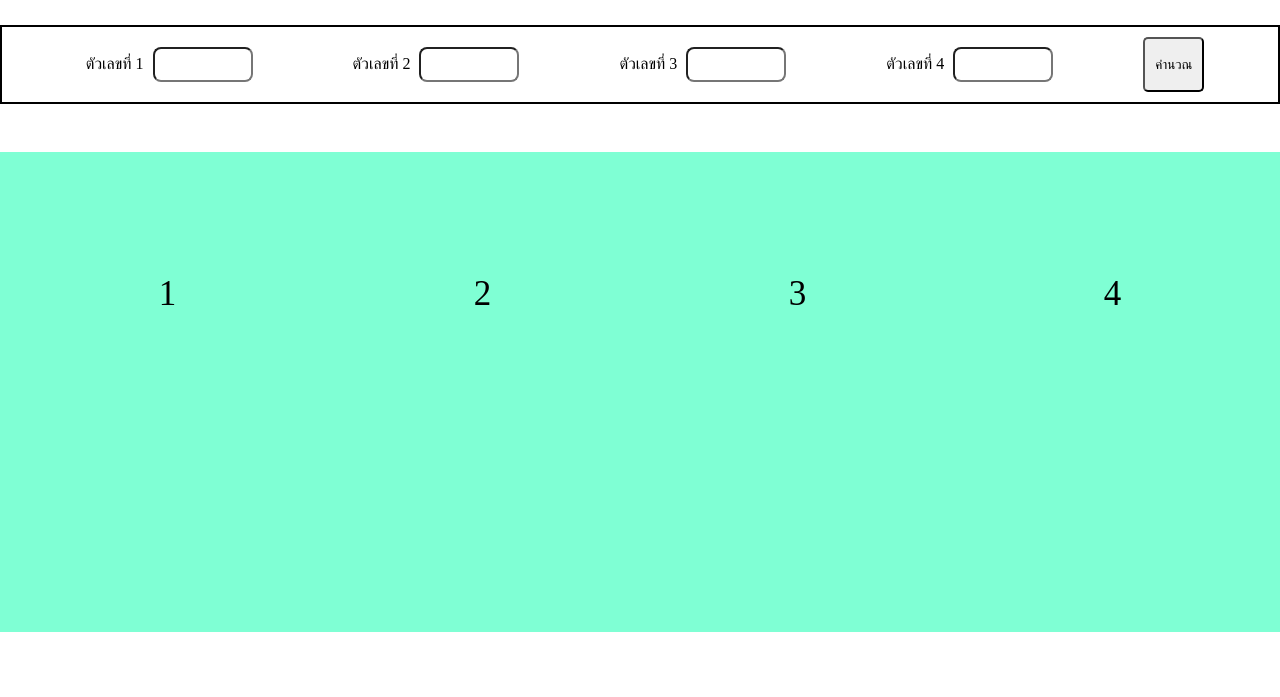
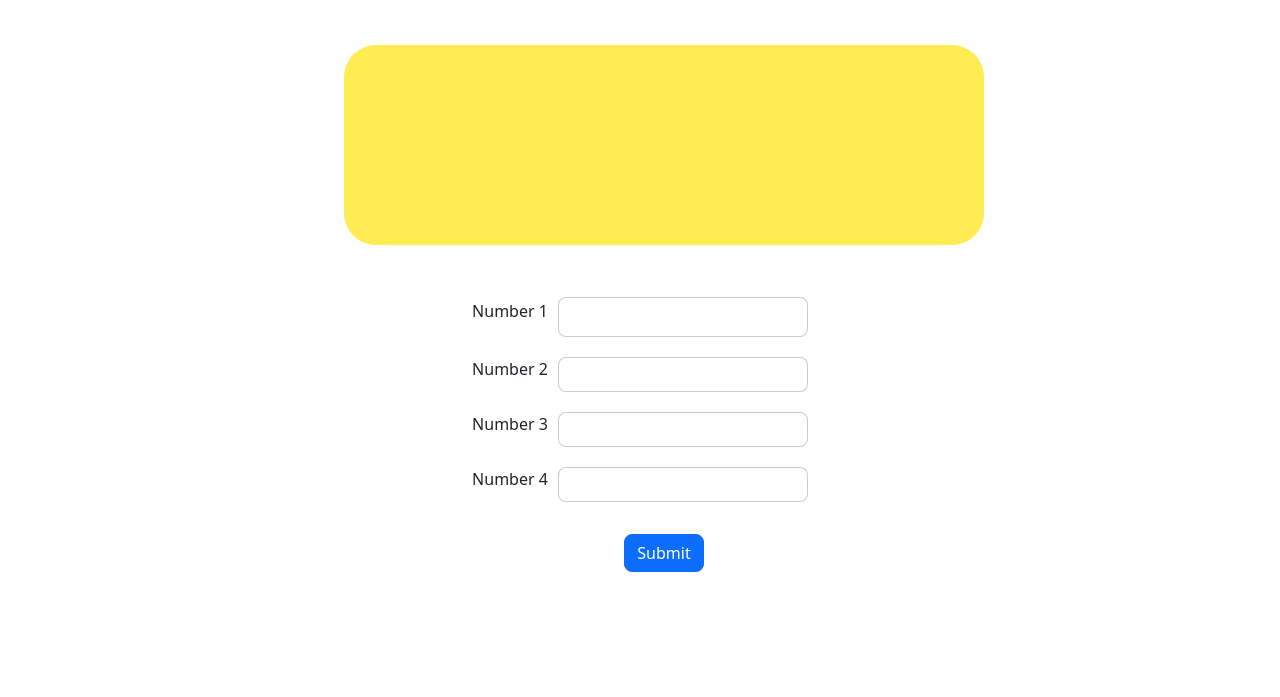
Before and after one commit to nattapong488/Test_builk, a plain HTML site: page game24/index.html in a window 1280 px wide. Shown: the part 103-800 px from the top of the page. Drawn offline with nearby package versions, Linux system fonts and the light colour scheme.

Commit message:
Complete version

```diff
--- a/game24/index.html
+++ b/game24/index.html
@@ -2,46 +2,62 @@
 <html lang="en">
 
 <head>
-    <meta charset="UTF-8">
-    <meta http-equiv="X-UA-Compatible" content="IE=edge">
-    <meta name="viewport" content="width=device-width, initial-scale=1.0">
-    <link rel="stylesheet" href="style.css">
-    <title>Game-24</title>
-    <div class="input-number">
-        <div>
-            <label for="input-1">ตัวเลขที่ 1</label>
-            <input type="number" id="input-1" max="9" min="1" oninput="Input1(this.value)">
-        </div>
-        <div>
-            <label for="input-2">ตัวเลขที่ 2</label>
-            <input type="number" id="input-2" max="9" min="1" oninput="Input2(this.value)">
-        </div>
-        <div>
-            <label for="input-3">ตัวเลขที่ 3</label>
-            <input type="number" id="input-3" max="9" min="1" oninput="Input3(this.value)">
-        </div>
-        <div>
-            <label for="input-4">ตัวเลขที่ 4</label>
-            <input type="number" id="input-4" max="9" min="1" oninput="Input4(this.value)">
-        </div>
-        <button id="btn" onclick="recieveInput()">คำนวณ</button>
+  <meta charset="UTF-8">
+  <meta http-equiv="X-UA-Compatible" content="IE=edge">
+  <meta name="viewport" content="width=device-width, initial-scale=1.0">
+  <link rel="stylesheet" href="https://cdn.jsdelivr.net/npm/bootstrap@5.2.0-beta1/dist/css/bootstrap.min.css">
+  <link rel="stylesheet" href="style.css">
+  <title>Game24</title>
 
-    </div>
-
-    <!-- show -->
-    <div id="show">
-        <p id="show-1">1</p>
-        <p id="show-2">2</p>
-        <p id="show-3">3</p>
-        <p id="show-4">4</p>
-        <p id="result"></p>
-    </div>
-
-    <script src="index.js"></script>
 </head>
 
 <body>
+  <header>
+    <div class="px-3 py-2 bg-dark text-white mb-5 d-flex justify-content-center align-items-center" style="height:100px;">
+       <p class="pgame">Game<span class="s24">24</span></p>
+    </div>
 
+  </header>
+
+  <main>
+    <!-- message -->
+    <div
+      class="rounded-5  show-operator d-flex justify-content-center w-50 ms-lg-5 ms-md-4 ms-sm-5 align-items-center"
+      style="height: 200px; background-color: #FFEB52;">
+      <p id="message" class="h-25 fs-1" style="color: #1F0303;"> </p>
+    </div>
+
+    <form class="mt-5 mb-3">
+      <div class="mb-3 d-1">
+        <!-- <label for="exampleInputEmail1" class="form-label">Number 1
+        <input type="number" class="form-control form-check-inline " max="9" min="1" id="num1" oninput="store1(this.value)"> -->
+        <label for="exampleInputEmail1" class="form-label ">Number 1 </label>
+          <input type="number" class="form-check-input " max="9" min="1" id="num1" oninput="store1(this.value)">
+     </div>
+      <div class="mb-3 d-1">
+        <label for="exampleInputPassword1" class="form-label ">Number 2</label>
+        <input type="number" class="form-check-input" max="9" min="1" id="num2" oninput="store2(this.value)">
+      </div>
+      <div class="mb-3 d-1">
+        <label for="exampleInputEmail1" class="form-label">Number 3</label>
+        <input type="number" class="form-check-input " max="9" min="1" id="num3" oninput="store3(this.value)">
+      </div>
+      <div class="mb-3 d-1">
+        <label for="exampleInputPassword1" class="form-label ">Number 4</label>
+        <input type="number" class="form-check-input " max="9" min="1" id="num4" oninput="store4(this.value)">
+      </div>
+
+
+    </form>
+    <button  class="btn btn-primary  w-auto rounded-3 ms-5" onclick="cal()">Submit</button>
+    <!-- <div class="input-group-text mt-5 w-25">
+      <input type="number" id="typeNumber" class="form-control" />
+      <label class="form-label" for="typeNumber"> Number input</label>
+    </div> -->
+
+  </main>
+  <script src="index.js"></script>
+  <script src="	https://cdn.jsdelivr.net/npm/bootstrap@5.2.0-beta1/dist/js/bootstrap.bundle.min.js"></script>
 </body>
 
 </html>
--- a/game24/index.js
+++ b/game24/index.js
@@ -1,83 +1,72 @@
-// input number
-const number1 = document.getElementById("input-1");
-const number2 = document.getElementById("input-2");
-const number3 = document.getElementById("input-3");
-const number4 = document.getElementById("input-4");
+let oper = ["+", "-", "*", "/"];
+let oper2 = ["+", "-", "*", "/"];
+let oper3 = ["+", "-", "*", "/"];
 
-// show number
-const show1 = document.getElementById("show-1");
-const show2 = document.getElementById("show-2");
-const show3 = document.getElementById("show-3");
-const show4 = document.getElementById("show-4");
-
-// button
-const btnCalculate = document.getElementById("btn");
-const result = document.getElementById("result");
-let n1 = [];
-let n2 = [];
-let n3 = [];
-let n4 = [];
-
-function Input1(val) {
-  n1 = parseInt(val);
-  show1.innerHTML = parseInt(val);
+let num1 = "";
+let num2 = "";
+let num3 = "";
+let num4 = "";
+function store1(val) {
+  num1 = val;
+}
+function store2(val) {
+  num2 = val;
+}
+function store3(val) {
+  num3 = val;
+}
+function store4(val) {
+  num4 = val;
 }
 
-function Input2(val) {
-  n2 = parseInt(val);
-  show2.innerHTML = parseInt(val);
+// let arr1 = oper.map((item) => {
+//   return item;
+// });
+
+// console.log(arr1);
+let keep = "";
+let checkInput = false;
+function cal() {
+  let text = "";
+  try {
+    for (let i = 0; i < oper.length; i++) {
+      for (let j = 0; j < oper2.length; j++) {
+        for (let k = 0; k < oper3.length; k++) {
+          text = ` ${num1} ${oper[i]} ${num2}  ${oper[j]} ${num3} ${oper[k]} ${num4}`;
+          let func = eval(text);
+          // console.log(func);
+          if (func === 24) {
+            document.getElementById("message").innerHTML += text + "<br>";
+            checkInput = true;
           }
-function Input3(val) {
-  n3 = parseInt(val);
-  show3.innerHTML = parseInt(val);
         }
-function Input4(val) {
-  n4 = parseInt(val);
-  show4.innerHTML = parseInt(val);
+      }
+      // keep = num1 + oper[i] +num2;
+    }
+  } catch (error) {
+    document.getElementById("message").innerHTML =
+      "eror Program can't calculate";
   }
 
-function recieveInput() {
-  if (
-    n1 !== n2 &&
-    n1 !== n3 &&
-    n1 !== n4 &&
-    n2 !== n3 &&
-    n2 !== n4 &&
-    n3 !== n4
-  ) {
-    let ga = [];
-    // result.innerHTML = `${n1} + ${n2} + ${n3} + ${n4}`;
-    result.innerHTML = cal24(n1, n2, n3, n4);
-    // console.log(n1 + n2 + n3 + n4);
-  } else {
-    number1.value = "";
-    number2.value = "";
-    number3.value = "";
-    number4.value = "";
-
-    show1.innerHTML = 1;
-    show2.innerHTML = 2;
-    show3.innerHTML = 3;
-    show4.innerHTML = 4;
-
-    result.innerHTML = " ";
-    alert("ตัวเลขซ้ำกัน ใส่ตัวเลขใหม่อีกรอบ");
+  function check() {
+    if (checkInput == false) {
+      document.getElementById("message").innerHTML = "";
+      alert("ตัวเลขชุดนี้ไม่สามารถทำให้ผลลัพธ์กลายเป็น 24 ได้");
     }
   }
 
-function cal24(num1, num2, num3, num4) {
-  if (num1 * num2 + num3 + num4 === 24) {
-    return `${num1} * ${num2} + ${num3} + ${num4}`
-  } else if (num1 * num2 + num3 - num4 === 24) {
-    return  `${num1} * ${num2} + ${num3} - ${num4}`
-  } else if (num1 * num2 - num3 + num4 === 24) {
-    return  `${num1} * ${num2} - ${num3} + ${num4}`
-  }else if (num1 * num2 - num3 - num4 === 24) {
-    return  `${num1}*${num2}-${num3}-${num4}`
+  function reset() {
+    document.getElementById("num1").value = "";
+    document.getElementById("num2").value = "";
+    document.getElementById("num3").value = "";
+    document.getElementById("num4").value = "";
+    checkInput = false;
   }
-   else {
-    // result.style.alignItems="center"
-    return "ชุดนี้ไม่สามารถทำให้ผลลัพธ์กลายเป็น 24 ได้";
+
+  check();
+  reset();
+
+  // console.log(text);
+  // console.log(num1);
+  // document.getElementById("message").innerHTML = func;
 }
-  // console.log(num1,num2,num3,num4)
-}
--- a/game24/style.css
+++ b/game24/style.css
@@ -1,62 +1,77 @@
-* {
+*{
     margin: 0;
     padding: 0;
     box-sizing: border-box;
 }
-.input-number{
-    width: 100vw;
-    height: auto;
-    margin-top: 8rem;
+main{
     display: flex;
-    flex-direction: row;
-    column-gap: 5rem;
-    justify-content: center;
-    border: 2px solid;
+    flex-direction: column;
+    align-items: center;
+}
+#num1{
+    width: 250px;
+    height: 40px;
+    border-width: 0.5px;
+    border-radius: 8px;
+    border-color: rgba(0, 0, 0, 0.2);
+    background-color: #fff;
+    margin-left: 10px;
     padding: 10px;
 }
-div{
+#num2{
+    width: 250px;
+    height: 35px;
+    border-width: 0.5px;
+    border-radius: 8px;
+    border-color: rgba(0, 0, 0, 0.2);
+    background-color: #fff;
+    margin-left: 10px;
     padding: 10px;
-   margin-top: 0rem;
-    /* height: 100px; */
-    /* border: 1px solid; */
-    /* height: 300px; */
+}
+#num3{
+    width: 250px;
+    height: 35px;
+    border-width: 0.5px;
+    border-radius: 8px;
+    border-color: rgba(0, 0, 0, 0.2);
+    background-color: #fff;
+    margin-left: 10px;
+    padding: 10px;
+}
+#num4{
+    width: 250px;
+    height: 35px;
+    border-width: 0.5px;
+    border-radius: 8px;
+    border-color: rgba(0, 0, 0, 0.2);
+    background-color: #fff;
+    margin-left: 10px;
+    padding: 10px;
+}
+.pgame{
+    font-size: 4rem;
+    color: #F6E207;
+    letter-spacing: 2px;
+    font-weight: bolder;
+
+}
+.s24{
+    font-weight: bolder;
+    color: #D2D0FB;
+    font-size: 3.5rem ;
+   margin-left: 10px;
 }
 
-input[type="number"] {
-    display: inline-block;
-    width: 100px;
-    border-radius: 8px;
-    padding: 8px;
-    text-align: center;
-    margin-left: 5px;
+#message{
+    font-weight: bolder;
 }
 
 
-/* show */
-#show{
-    position: relative;
-    background-color: aquamarine;
-    margin-top: 3rem;
-    height: 30rem;
-    display: flex;
-    flex-wrap: nowrap;
-    justify-content: space-around;
-    z-index: -1;
 
+
+
+.d-1{
+display: flex;
+align-items: center;
+/* border: 1px solid; */
 }
-#show>p{
-    height: fit-content;
-/* border: 1px solid; */
-margin-top: 7rem;
-font-size: 35px;
-}
-#result{
-    position: absolute;
-    /* border: 1px solid; */
-    top: 40%;
-    align-items: center;
-}
-#btn{
-    padding: 8px 10px;
-    border-radius: 5px;
-}
```
Lines whose indentation alone changed are shown as unchanged.
